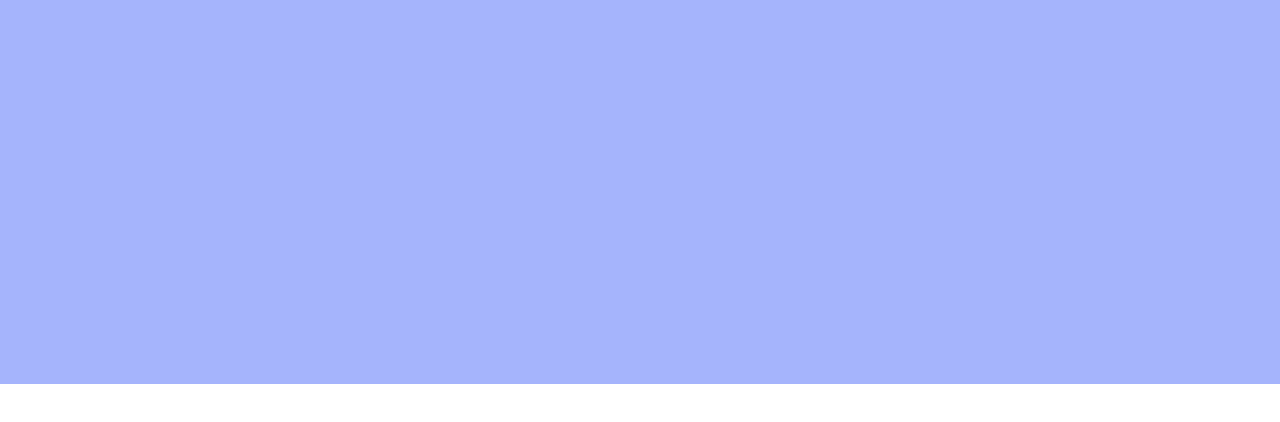
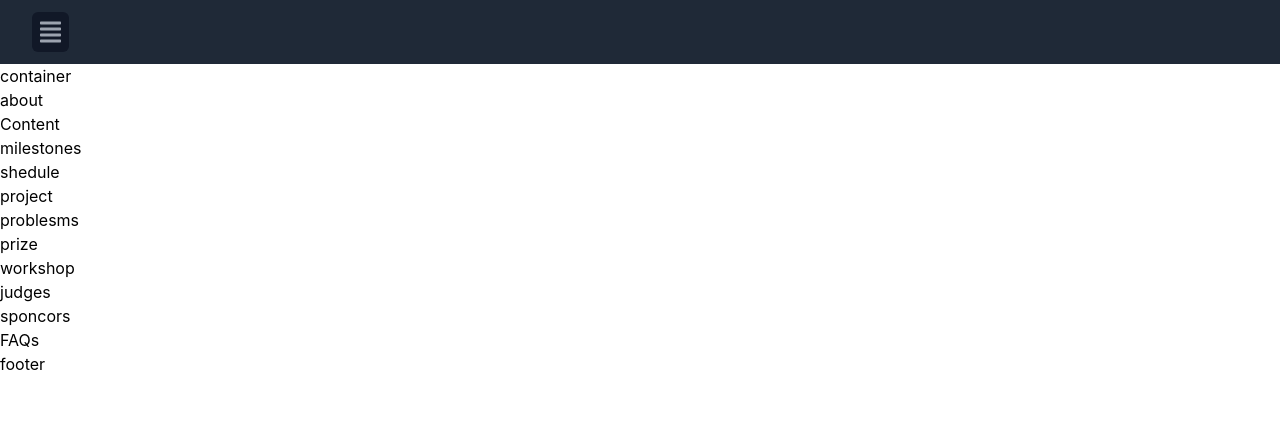
Before and after one commit to spec-nith/Electrothon, a React (Create React App) app: page / in a window 1280 px wide. Shown: the top 422 px of the page. Built offline with nearby package versions, Linux system fonts and the light colour scheme.

Commit message:
Added Imports and general layout
Signed-off-by: DragnEmperor <dragnemperor@gmail.com>

```diff
--- a/package.json
+++ b/package.json
@@ -4,6 +4,10 @@
   "private": true,
   "dependencies": {
     "@craco/craco": "^6.3.0",
+    "@fortawesome/fontawesome-svg-core": "^1.2.36",
+    "@fortawesome/free-solid-svg-icons": "^5.15.4",
+    "@fortawesome/react-fontawesome": "^0.1.15",
+    "@headlessui/react": "^1.4.1",
     "@testing-library/jest-dom": "^5.14.1",
     "@testing-library/react": "^11.2.7",
     "@testing-library/user-event": "^12.8.3",
--- a/src/App.js
+++ b/src/App.js
@@ -1,15 +1,38 @@
 import React from 'react';
-import Header from './components/UI/Header/Header'
-import Footer from './components/UI/Footer/footer'
-import Container from './components/UI/Container/Container'
+import Header from './components/UI/Header/Header';
+import Footer from './components/UI/Footer/footer';
+import Intro from './components/UI/Intro/Intro';
+import Content from './components/UI/Content/Content';
+import About from './components/About/About';
+import FAQ from './components/FAQs/faq';
+import Judges from './components/Judges/judges';
+import Milestone from './components/Milestone/milestone';
+import Prizes from './components/Prizes/prizes';
+import ProbStatements from './components/Prob_statements/problems';
+import Projects from './components/Projects/Projects';
+import Schedule from './components/Schedule/schedule';
+import Sponsors from './components/Sponsors/Sponsors';
+import Workshop from './components/Workshop/Workshop';
 
 
 const App=()=>{
   return(
     <React.Fragment>
-     <div className='bg-indigo-300 h-96 w-full'>
+      <Header/>
+      <Intro/>
+      <About/>
+      <Content/>
+      <Milestone/>
+      <Schedule/>
+      <Projects/>
+      <ProbStatements/>
+      <Prizes/>
+      <Workshop/>
+      <Judges/>
+      <Sponsors/>
+      <FAQ/>
+      <Footer/>
 
-     </div>
     </React.Fragment>
   )
 }
--- /dev/null
+++ b/src/components/UI/Content/Content.js
@@ -0,0 +1,9 @@
+import React from 'react'
+
+export default function Content() {
+    return (
+        <div>
+            <h1>Content</h1>
+        </div>
+    )
+}
--- a/src/components/UI/Header/Header.js
+++ b/src/components/UI/Header/Header.js
@@ -1,9 +1,60 @@
-import React from 'react'
+import React,{useState } from 'react'
+import { Transition } from "@headlessui/react";
+import {faAlignJustify} from '@fortawesome/free-solid-svg-icons'
+import { FontAwesomeIcon } from "@fortawesome/react-fontawesome";
 
-export default function Header() {
-    return (
-        <div>
-            <h1>header</h1>
-        </div>
-    )
-}
+const Nav = () => {
+        const [isOpen, setIsOpen] = useState(false);
+        return (
+          <div className="sticky top-0 z-50">
+            <nav className="bg-gray-800">
+              <div className="max-w-7xl mr-auto px-4 sm:px-6 lg:px-8">
+                <div className="flex items-center justify-between h-16">
+                  <div className="-mr-2 flex">
+                    <button onClick={() => setIsOpen(!isOpen)} type="button"
+                      className="bg-gray-900 inline-flex items-center justify-center p-2 rounded-md text-gray-400 hover:text-white hover:bg-gray-800 focus:outline-none focus:ring-2 focus:ring-offset-2 focus:ring-offset-gray-800 focus:ring-white"
+                      aria-controls="menu"
+                      aria-expanded="false">
+                      <span className="sr-only">Open main menu</span>
+                      {!isOpen ? (
+                        <FontAwesomeIcon className="text-2xl" icon={faAlignJustify}/>
+                      ) : (
+                        <svg className="block h-6 w-6"
+                          xmlns="http://www.w3.org/2000/svg"
+                          fill="none"
+                          viewBox="0 0 24 24"
+                          stroke="currentColor"
+                          aria-hidden="true">
+                          <path strokeLinecap="round" strokeLinejoin="round" strokeWidth="2" d="M6 18L18 6M6 6l12 12"/>
+                        </svg>
+                      )}
+                    </button>
+                  </div>
+                </div>
+              </div>
+              <Transition show={isOpen}
+                enter="transition ease-out duration-100 transform"
+                enterFrom="opacity-0 scale-95"
+                enterTo="opacity-100 scale-100"
+                leave="transition ease-in duration-75 transform"
+                leaveFrom="opacity-100 scale-100"
+                leaveTo="opacity-0 scale-95">
+                {(ref) => (
+                  <div id="menu">
+                    <div ref={ref} className="px-2 pt-2 pb-3 space-y-1 sm:px-3">
+                      <a href="/" className="hover:bg-gray-700 text-white block px-3 py-2 rounded-md text-base font-medium">Dashboard</a>
+                      <a href="/" className="text-gray-300 hover:bg-gray-700 hover:text-white block px-3 py-2 rounded-md text-base font-medium">Team</a>
+                      <a href="/" className="text-gray-300 hover:bg-gray-700 hover:text-white block px-3 py-2 rounded-md text-base font-medium">Team</a>
+                      <a href="/" className="text-gray-300 hover:bg-gray-700 hover:text-white block px-3 py-2 rounded-md text-base font-medium">Team</a>
+                      <a href="/" className="text-gray-300 hover:bg-gray-700 hover:text-white block px-3 py-2 rounded-md text-base font-medium">Team</a>
+                      <a href="/" className="text-gray-300 hover:bg-gray-700 hover:text-white block px-3 py-2 rounded-md text-base font-medium">Team</a>
+                    </div>
+                  </div>
+                )}
+              </Transition>
+            </nav>
+          </div>
+        );
+  };
+
+export default Nav;
```
Also changed, not shown: src/components/UI/Intro/Intro.js (renamed from src/components/UI/Container/Container.js), 1 other file (tests, documents, lock files or other folders).
